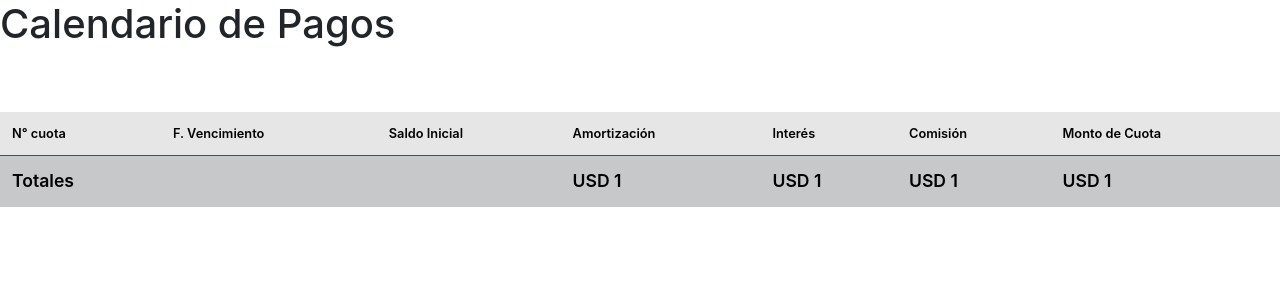
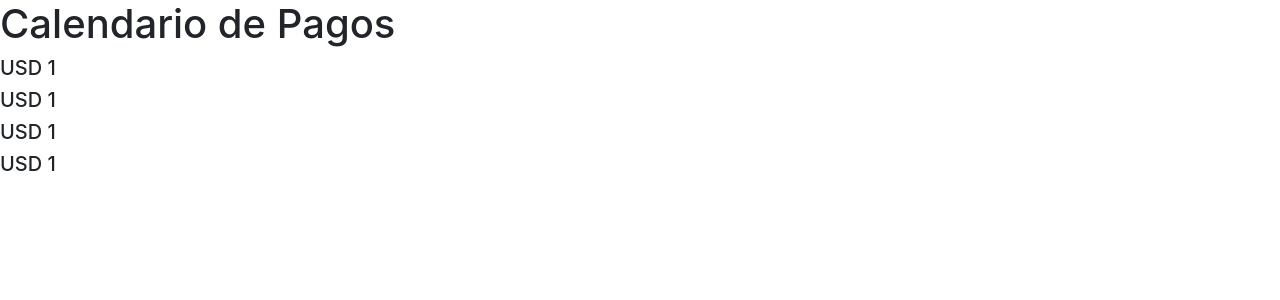
Before and after one commit to ariangcc/tunke-backend-admin, a Python web app: template templates/calendar.html in a window 1280 px wide. Shown: the top 300 px of the page. Run offline with Jinja, Linux system fonts and the light colour scheme; the template is opened without the code that fills it: most values are stand-ins (such as "Sample title", 1, 10 or a date in 2020); some libraries are stand-ins or nearby versions.

Commit message:
Ahora si de veras

```diff
--- a/resources/client/requestLoan.py
+++ b/resources/client/requestLoan.py
@@ -130,9 +130,9 @@ class RequestLoanResource(Resource):
 			totalInterest = 1200.12
 			totalComission = 12341.12
 			totalShare = 13123.5
-			msg.html = render_template('loans.html', name=fullName, accountNumber=accNumber, currency=curName, amount=amount)
+			#msg.html = render_template('loans.html', name=fullName, accountNumber=accNumber, currency=curName, amount=amount)
 			print('Rendered')
-			#msg.html = render_template('calendar.html', currencySymbol=currencySymbol,totalAmortization=totalAmortization,totalInterest=totalInterest,totalComission=totalComission,totalShare=totalShare)
+			msg.html = render_template('calendar.html', currencySymbol=currencySymbol,totalAmortization=totalAmortization,totalInterest=totalInterest,totalComission=totalComission,totalShare=totalShare)
 			#print('Pdfkit')
 			#pdf = pdfkit.from_string(rendered ,'out.pdf')
 			#print('PDF')
--- a/templates/calendar.html
+++ b/templates/calendar.html
@@ -54,37 +54,12 @@
     </style>
 
   <body>
-  	<div id="app">
+  	<div>
           <h1>Calendario de Pagos</h1>
-          <table class="table">
-                <thead>
-                    <tr class="table-dark">
-                        <th>N° cuota</th>
-                        <th>F. Vencimiento</th>
-                        <th>Saldo Inicial</th>
-                        <th>Amortización</th>
-                        <th>Interés</th>
-                        <th>Comisión</th>
-                        <th>Monto de Cuota</th>
-                    </tr>
-                </thead>
-                <tfoot>
-                        <tr class="table-dark">
-                            <td class="tdThreeFive">Totales</td>
-                            <td></td>
-                            <td></td>
-                            <td>{{currencySymbol}} {{totalAmortization}}</td>
-                            <td>{{currencySymbol}} {{totalInterest}}</td>
-                            <td>{{currencySymbol}} {{totalComission}}</td>
-                            <td class="tdSix">{{currencySymbol}} {{totalShare}}</td>
-                        </tr>
-                </tfoot>
-            </table>
+          <h5>{{currencySymbol}} {{totalAmortization}}</h5>
+          <h5>{{currencySymbol}} {{totalInterest}}</h5>
+          <h5>{{currencySymbol}} {{totalComission}}</h5>
+          <h5>{{currencySymbol}} {{totalShare}}</h5>
 	</div>
-    <!-- Optional JavaScript -->
-    <!-- jQuery first, then Popper.js, then Bootstrap JS -->
-    <script src="https://code.jquery.com/jquery-3.3.1.slim.min.js" integrity="sha384-q8i/X+965DzO0rT7abK41JStQIAqVgRVzpbzo5smXKp4YfRvH+8abtTE1Pi6jizo" crossorigin="anonymous"></script>
-    <script src="https://cdnjs.cloudflare.com/ajax/libs/popper.js/1.14.7/umd/popper.min.js" integrity="sha384-UO2eT0CpHqdSJQ6hJty5KVphtPhzWj9WO1clHTMGa3JDZwrnQq4sF86dIHNDz0W1" crossorigin="anonymous"></script>
-    <script src="https://stackpath.bootstrapcdn.com/bootstrap/4.3.1/js/bootstrap.min.js" integrity="sha384-JjSmVgyd0p3pXB1rRibZUAYoIIy6OrQ6VrjIEaFf/nJGzIxFDsf4x0xIM+B07jRM" crossorigin="anonymous"></script>
   </body>
 </html>
```
